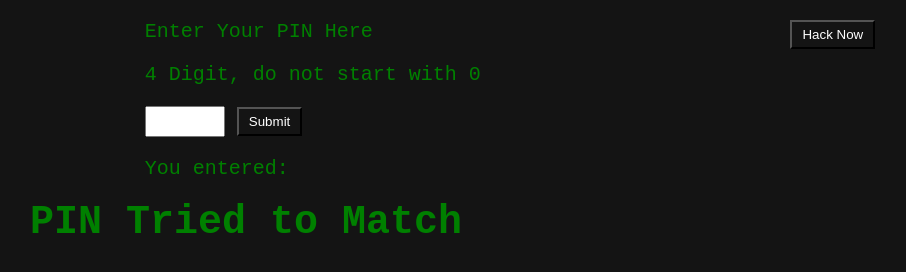
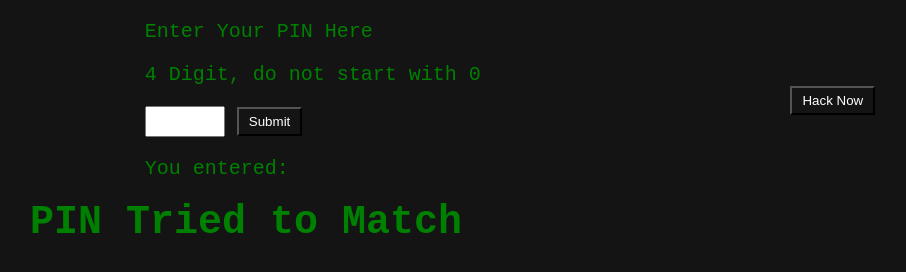
Before and after one commit to rakibulmd/hack-4digit-pin, a plain HTML site: page index.html in a window 1280 px wide. Shown: the whole page, without its empty margins (130-1036 px from the left). Drawn offline with Linux system fonts and the light colour scheme.

Commit message:
design improved

```diff
--- a/style.css
+++ b/style.css
@@ -35,6 +35,11 @@ main section {
 	padding: 6px;
 }
 
+.initiate {
+	display: flex;
+	align-items: center;
+}
+
 .initiate p {
 	color: red;
 }
```
Also changed, not shown: hack.js (+0 -7 lines).
